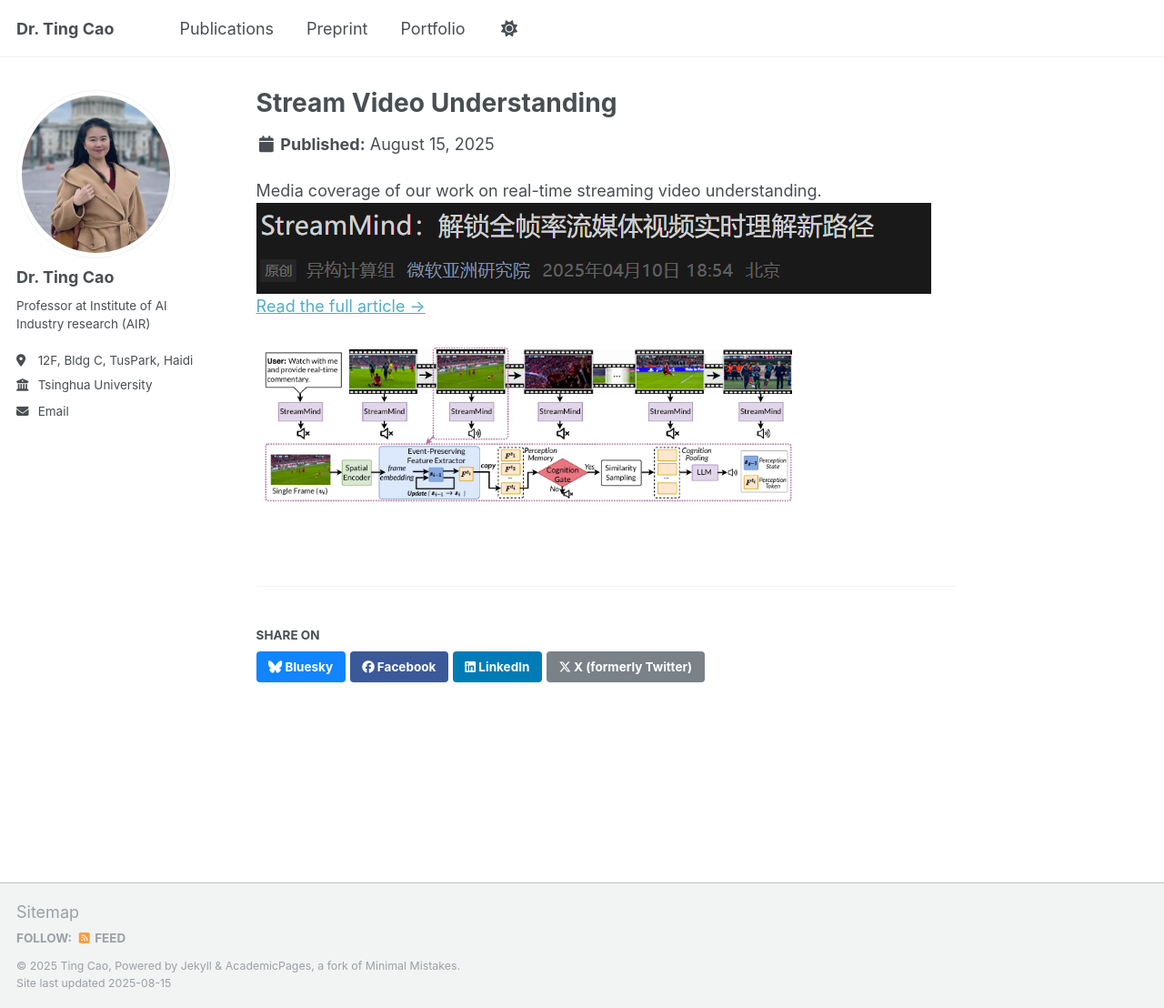
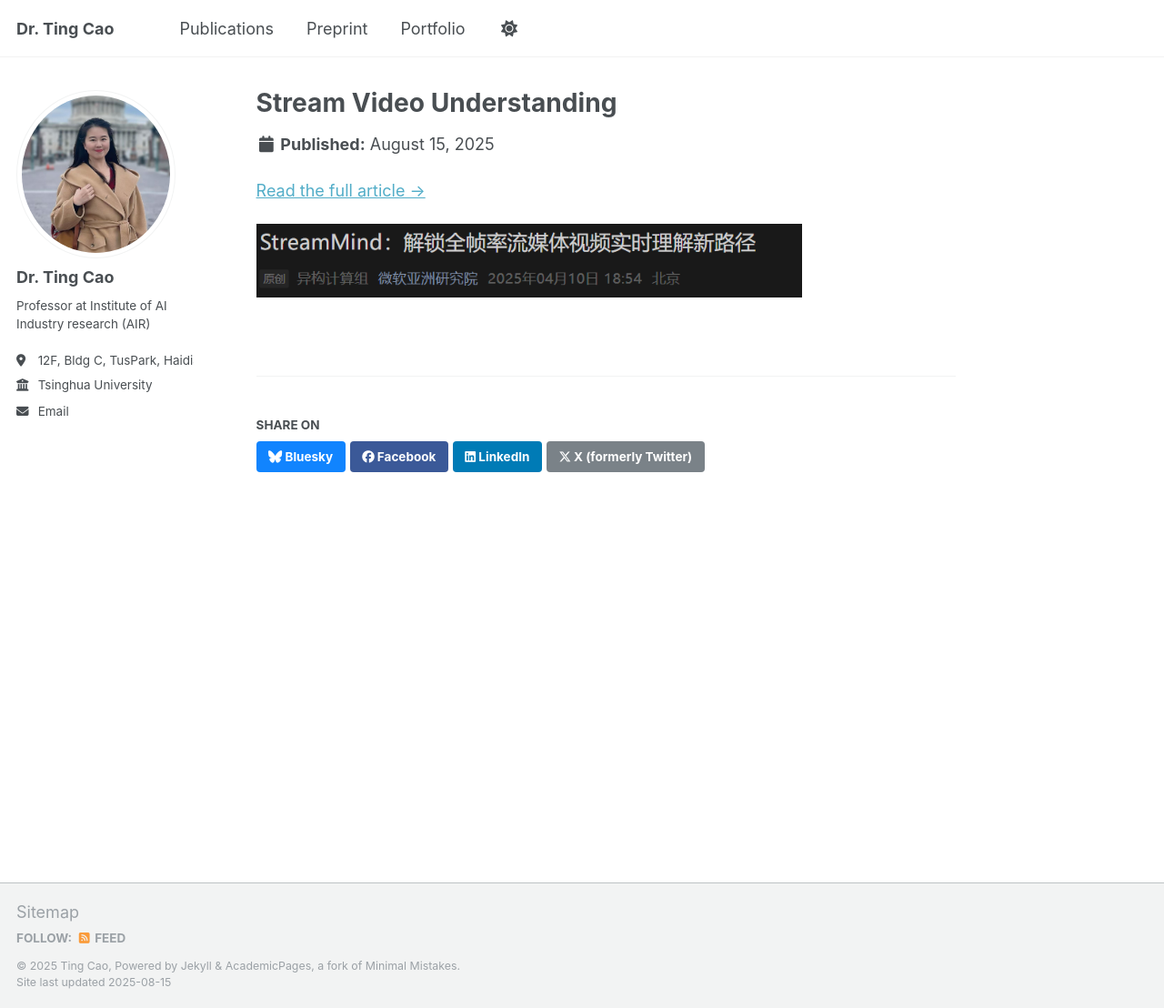
Before and after one commit to tingcao952/tingcao952.github.io, a Jekyll site: the page built from _portfolio/stream-video-understanding.md, in a window 1280 px wide and 1108 px high. Shown: the whole window at 91% size. Built offline with Jekyll 4.4.1, drawn with Linux system fonts in a browser that asks for light colours; a script that is not in the unit is left out.

Commit message:
update the format

```diff
--- a/_portfolio/stream-video-understanding.md
+++ b/_portfolio/stream-video-understanding.md
@@ -1,9 +1,9 @@
 ---
 title: "Stream Video Understanding"
-excerpt: "Media coverage of our work on real-time streaming video understanding.<br/><img src='/images/streammind2.png'>"
+excerpt: ""
 collection: portfolio
 ---
 
 [Read the full article →](https://mp.weixin.qq.com/s/rGTV4zbxi-fhtOmpbRqPRw)
 
-<img src='/images/streammind.png' alt="Stream Video Understanding" style="width: 100%; max-width: 600px;">
+<img src='/images/streammind2.png' alt="Stream Video Understanding" style="width: 100%; max-width: 600px;">
```
